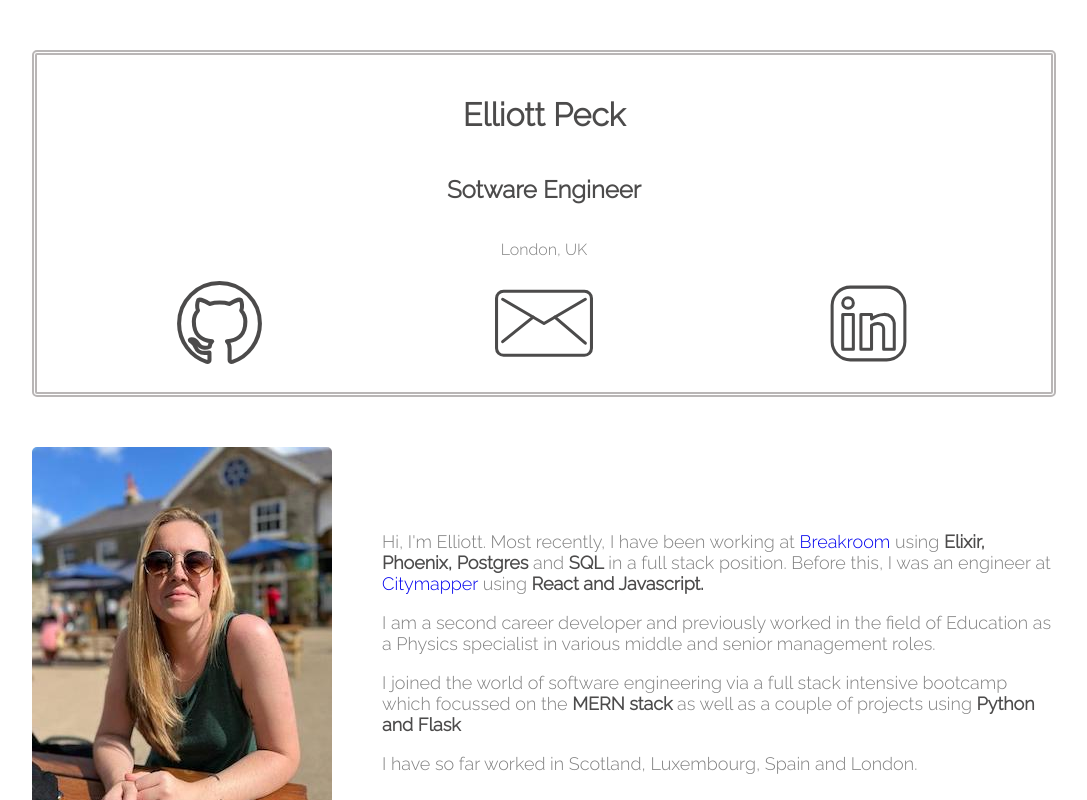
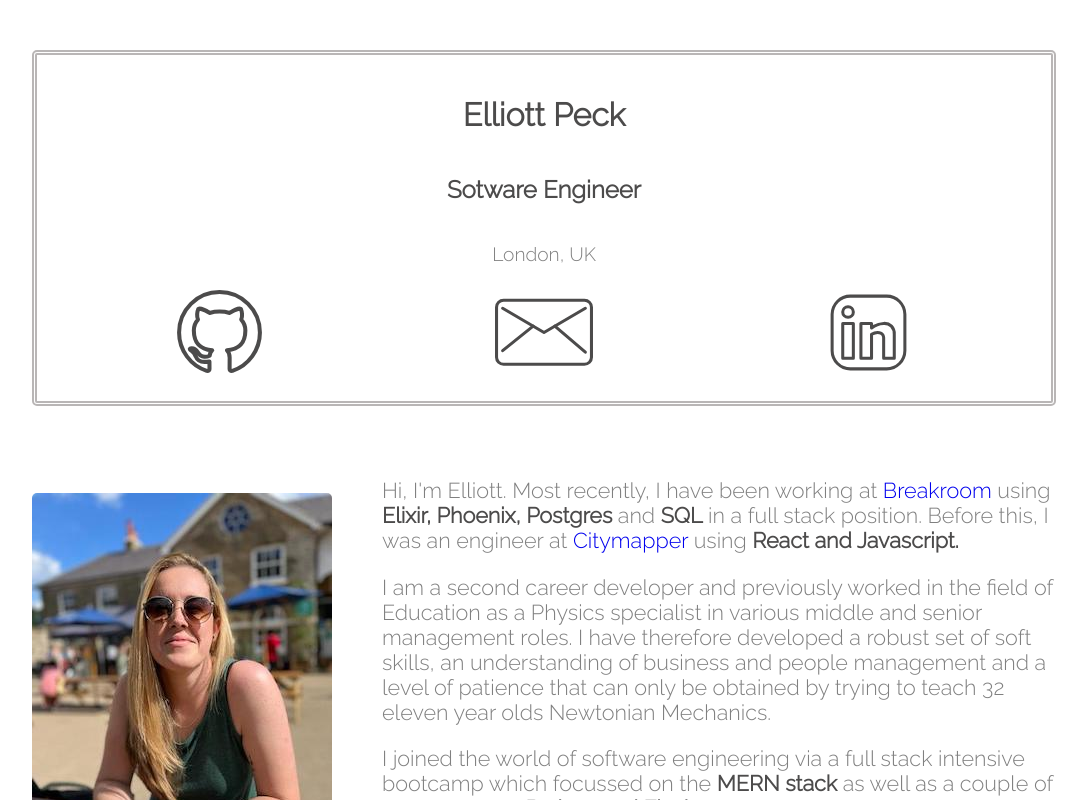
Before and after one commit to Selliott456/Portfolio, a React (Create React App) app: page / in a window 1280 px wide. Shown: the top 800 px of the page, without its empty margins (96-1183 px from the left). Built offline with nearby package versions, Linux system fonts and the light colour scheme.

Commit message:
makes font bigger

```diff
--- a/src/App.scss
+++ b/src/App.scss
@@ -21,6 +21,10 @@ b {
 }
 h2 {
   color: #4c4b4b;
+}
+
+p {
+  font-size: larger;
 }
 
 .header {
--- a/src/components/About.js
+++ b/src/components/About.js
@@ -28,7 +28,10 @@ function About() {
           <p>
             I am a second career developer and previously worked in the field of
             Education as a Physics specialist in various middle and senior
-            management roles.
+            management roles. I have therefore developed a robust set of soft
+            skills, an understanding of business and people management and a
+            level of patience that can only be obtained by trying to teach 32
+            eleven year olds Newtonian Mechanics.
           </p>
           <p>
             I joined the world of software engineering via a full stack
@@ -38,6 +41,8 @@ function About() {
           <p>
             {" "}
             I have so far worked in Scotland, Luxembourg, Spain and London.
+            Moving around doesn't scare me and I love the challaenge of learning
+            how to adapt to different cultures.
           </p>
         </div>
       </div>
```
